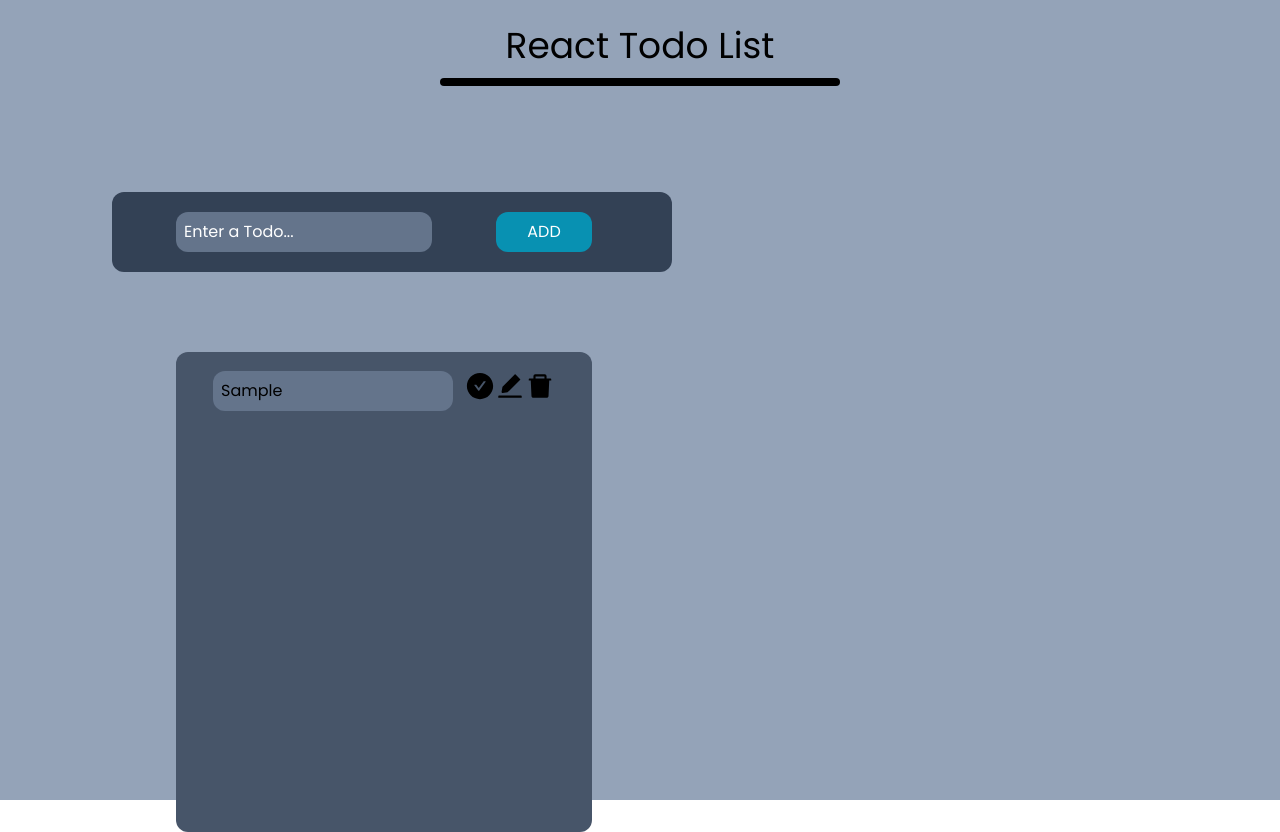
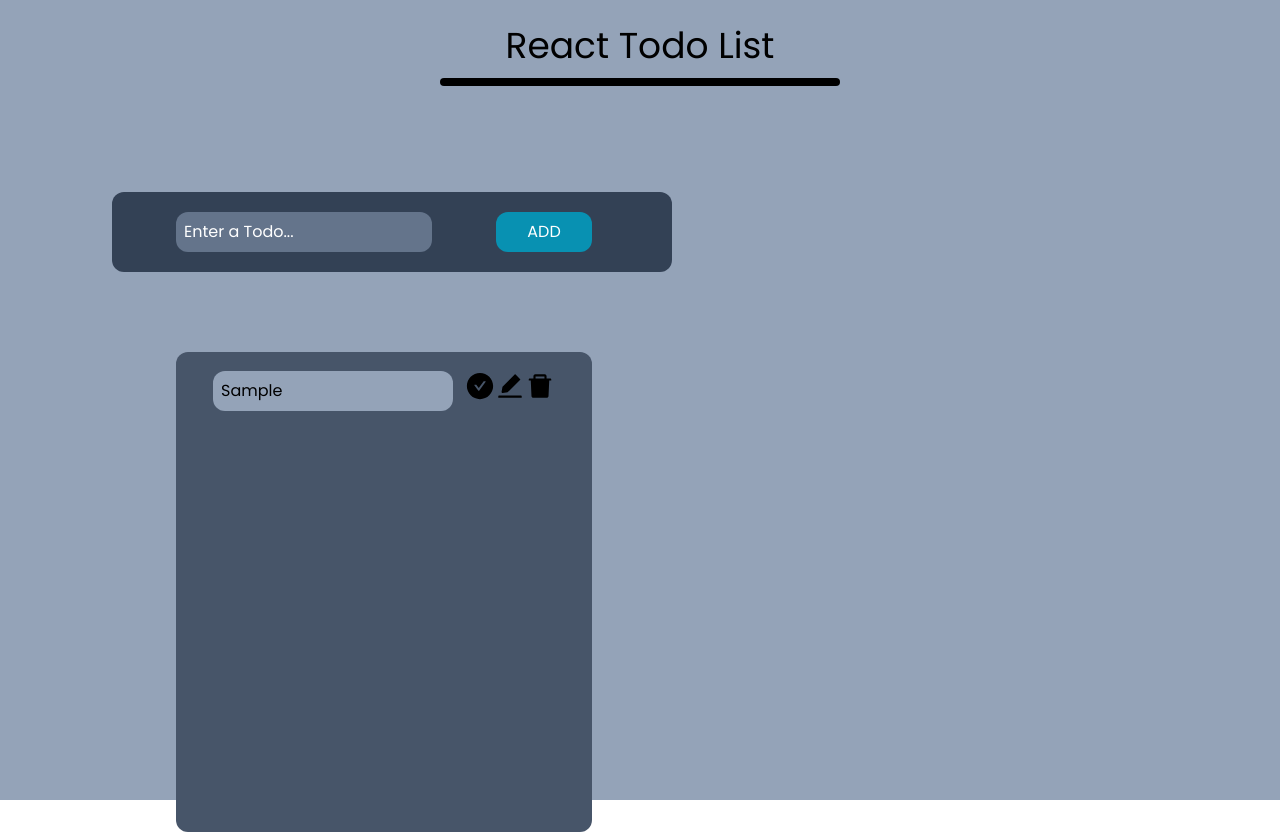
Before and after one commit to mehmetenfa/react-Todo-app, a React (Create React App) app: page / in a window 1280 px wide. Both pictures are taken after typing "Sample" into the empty fields and a click on the button "ADD". Built offline with nearby package versions, Linux system fonts and the light colour scheme.

Commit message:
completed

```diff
--- a/package.json
+++ b/package.json
@@ -40,6 +40,7 @@
   "devDependencies": {
     "autoprefixer": "^10.4.13",
     "postcss": "^8.4.19",
+    "tailwind-scrollbar": "^2.0.1",
     "tailwindcss": "^3.2.4"
   }
 }
--- a/src/components/TodosList.jsx
+++ b/src/components/TodosList.jsx
@@ -23,13 +23,18 @@ const Todo = ({ todos, setTodos, setEditTodo }) => {
   };
 
   return (
-    <div className="bg-slate-600 flex flex-col items-center h-[30rem] w-[26rem] ml-[11rem] mt-[5rem] rounded-xl">
+    <div
+      className="bg-slate-600 flex flex-col items-center h-[30rem] w-[26rem] ml-[11rem] mt-[5rem] rounded-xl overflow-y-auto scrollbar-thin scrollbar-thumb-black
+    "
+    >
       {todos.map((todo) => (
         <li className="flex m-[1.2rem]" key={todo.id}>
           <input
             type="text"
             value={todo.title}
-            className={`w-[15rem] bg-slate-500 p-2 rounded-xl placeholder-white ${todo.completed ? "completed" : ""}`}
+            className={`w-[15rem] bg-slate-400 p-2 rounded-xl placeholder-white ${
+              todo.completed && "line-through bg-slate-600"
+            }`}
             onChange={(event) => event.preventDefault()}
           />
           <div className="ml-3">
--- a/tailwind.config.js
+++ b/tailwind.config.js
@@ -1,10 +1,11 @@
 /** @type {import('tailwindcss').Config} */
 module.exports = {
-  content: [
-    "./src/**/*.{js,jsx,ts,tsx}",
-  ],
+  content: ["./src/**/*.{js,jsx,ts,tsx}"],
   theme: {
     extend: {},
   },
-  plugins: [],
-}
+  plugins: [
+    // ...
+    require("tailwind-scrollbar"),
+  ],
+};
```
Also changed, not shown: 1 other file (tests, documents, lock files or other folders).
